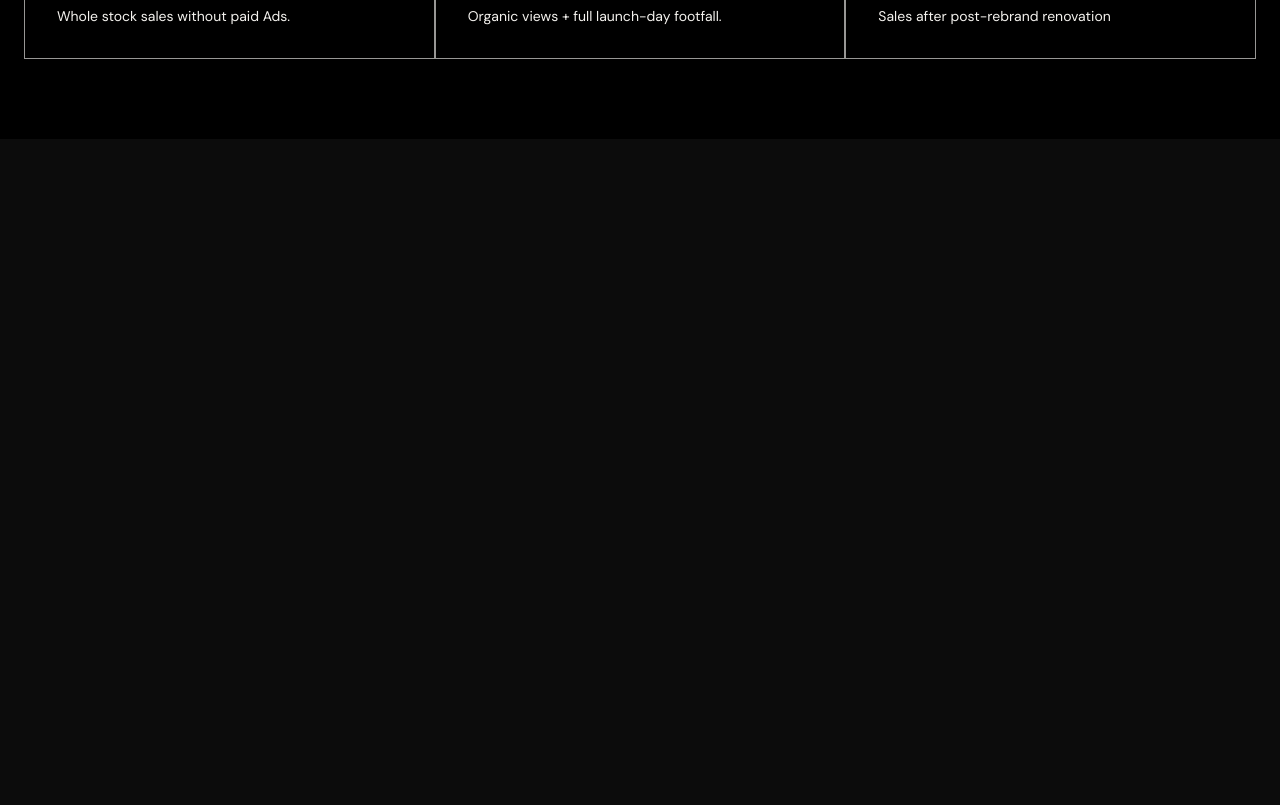
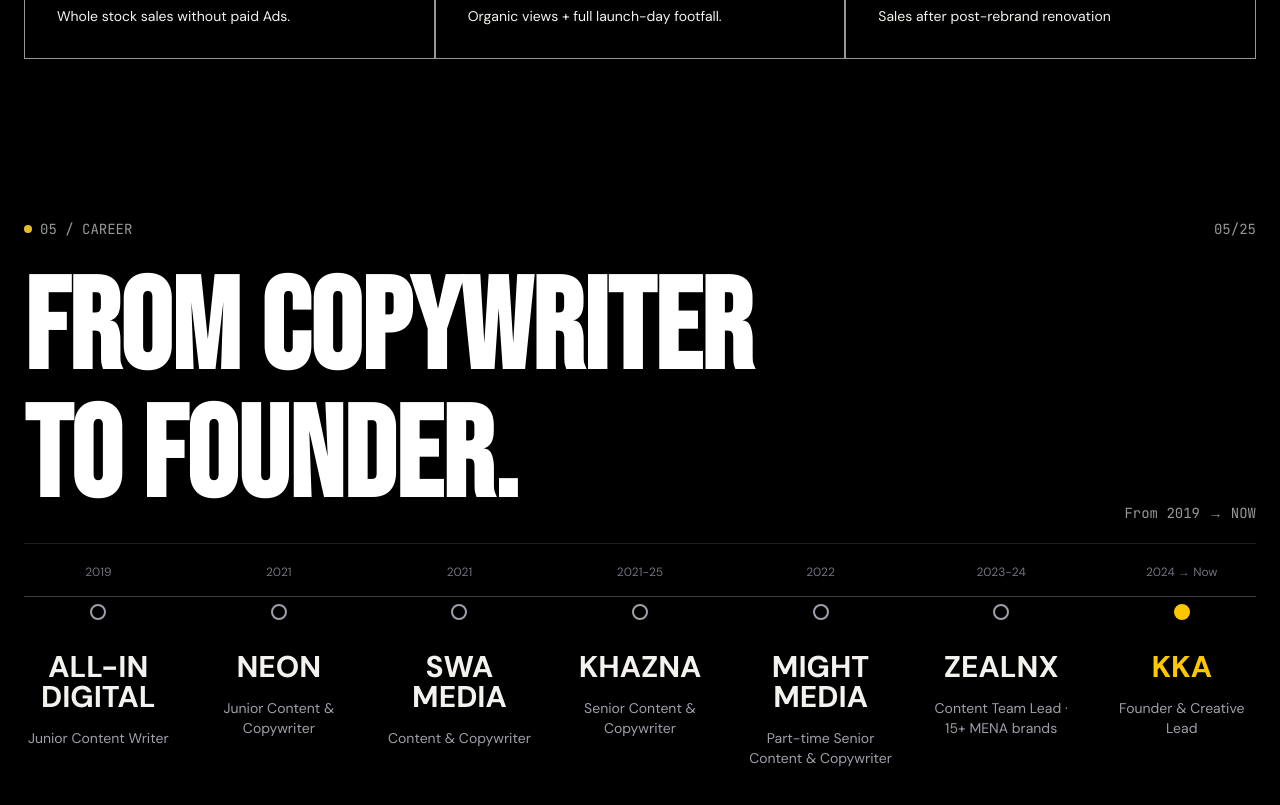
Before and after one commit to ahmedadham246-design/my-profile, a Next.js app: page / in a window 1280 px wide. Shown: the part 3900-4705 px from the top of the page. Before the commit the page ends 4039 px from the top, so only its background shows below. Built offline with nearby package versions, Linux system fonts and the light colour scheme.

Commit message:
feat: add Career section component and timeline data to homepage

```diff
--- /dev/null
+++ b/app/data/TimeLine.ts
@@ -0,0 +1,59 @@
+export const timeline = [
+  {
+    year: "2019",
+
+    company: "ALL-IN DIGITAL",
+
+    role: "Junior Content Writer",
+  },
+
+  {
+    year: "2021",
+
+    company: "NEON",
+
+    role: "Junior Content & Copywriter",
+  },
+
+  {
+    year: "2021",
+
+    company: "SWA MEDIA",
+
+    role: "Content & Copywriter",
+  },
+
+  {
+    year: "2021-25",
+
+    company: "KHAZNA",
+
+    role: "Senior Content & Copywriter",
+  },
+
+  {
+    year: "2022",
+
+    company: "MIGHT MEDIA",
+
+    role: "Part-time Senior Content & Copywriter",
+  },
+
+  {
+    year: "2023-24",
+
+    company: "ZEALNX",
+
+    role: "Content Team Lead · 15+ MENA brands",
+  },
+
+  {
+    year: "2024 → Now",
+
+    company: "KKA",
+
+    role: "Founder & Creative Lead",
+
+    active: true,
+  },
+];
--- /dev/null
+++ b/app/layouts/Career.tsx
@@ -0,0 +1,86 @@
+import SectionCounter from "../components/section-counter";
+import SectionCounterDescription from "../components/section-counter-descriotion";
+import { timeline } from "../data/TimeLine";
+
+const SECTION_NUMBER = 5;
+
+const Career = () => {
+  return (
+    <section className="section bg-black grid gap-7">
+      <div className="section-header">
+        <SectionCounterDescription
+          description="CAREER"
+          start={SECTION_NUMBER}
+        />
+        <SectionCounter start={SECTION_NUMBER} />
+      </div>
+      <div className="container mx-auto grid gap-5">
+        <div className="flex items-end justify-between">
+          <h3 className="text-white  text-6xl lg:text-9xl font-black font-bebas-neue  ">
+            FROM COPYWRITER <br /> TO FOUNDER.
+          </h3>
+          <p className="text-text-muted font-jet-brains-mono text-sm">
+            From 2019 → NOW
+          </p>
+        </div>
+        <hr className=" border-gray-500/25 w-full" />
+
+        {/* Time Line  */}
+        <div className="relative">
+          <div className="absolute top-8 left-0 right-0 h-px bg-zinc-700" />
+
+          <div className="grid grid-cols-7 gap-8">
+            {timeline.map((item) => (
+              <div
+                key={item.company}
+                className="relative flex flex-col items-center text-center"
+              >
+                {/* Year */}
+
+                <span className="text-xs text-zinc-500 mb-6">{item.year}</span>
+
+                {/* Dot */}
+
+                <div
+                  className={`
+
+                z-10 h-4 w-4 rounded-full border-2
+
+                ${
+                  item.active
+                    ? "bg-yellow-400 border-yellow-400"
+                    : "border-zinc-400 bg-black"
+                }
+
+              `}
+                />
+
+                {/* Company */}
+
+                <h3
+                  className={`
+
+                mt-8 text-3xl font-bold uppercase leading-none
+
+                ${item.active ? "text-yellow-400" : ""}
+
+              `}
+                >
+                  {item.company}
+                </h3>
+
+                {/* Role */}
+
+                <p className="mt-4 text-sm text-zinc-400 max-w-[180px]">
+                  {item.role}
+                </p>
+              </div>
+            ))}
+          </div>
+        </div>
+      </div>
+    </section>
+  );
+};
+
+export default Career;
--- a/app/page.tsx
+++ b/app/page.tsx
@@ -1,5 +1,6 @@
 import About from "./layouts/About";
 import BASCRFrameWork from "./layouts/BSCAR-FrameWork";
+import Career from "./layouts/Career";
 import Header from "./layouts/Header";
 import Numbers from "./layouts/Numbers";
 
@@ -10,6 +11,7 @@ const HomeScreen = () => {
       <About />
       <BASCRFrameWork />
       <Numbers />
+      <Career />
     </>
   );
 };
```
